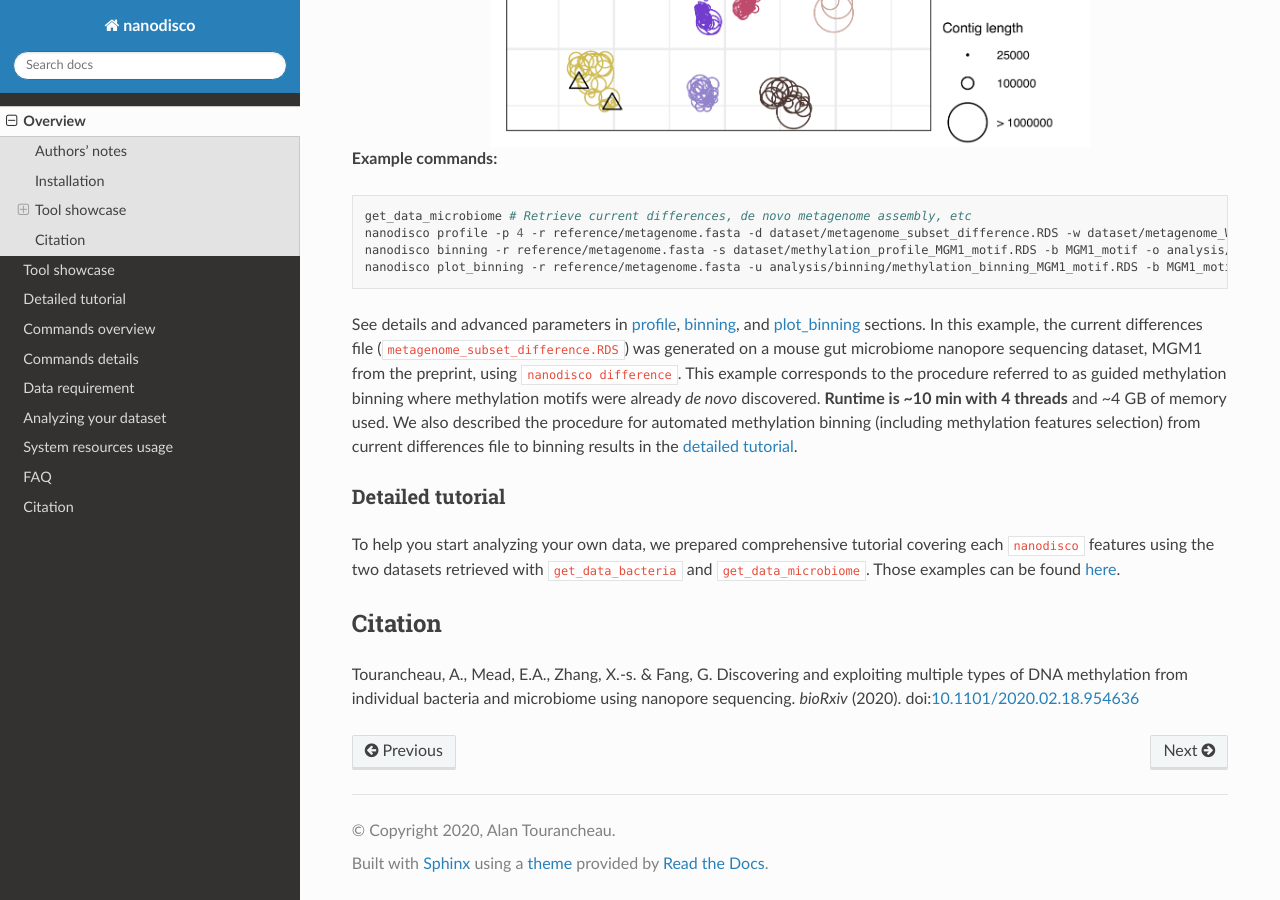
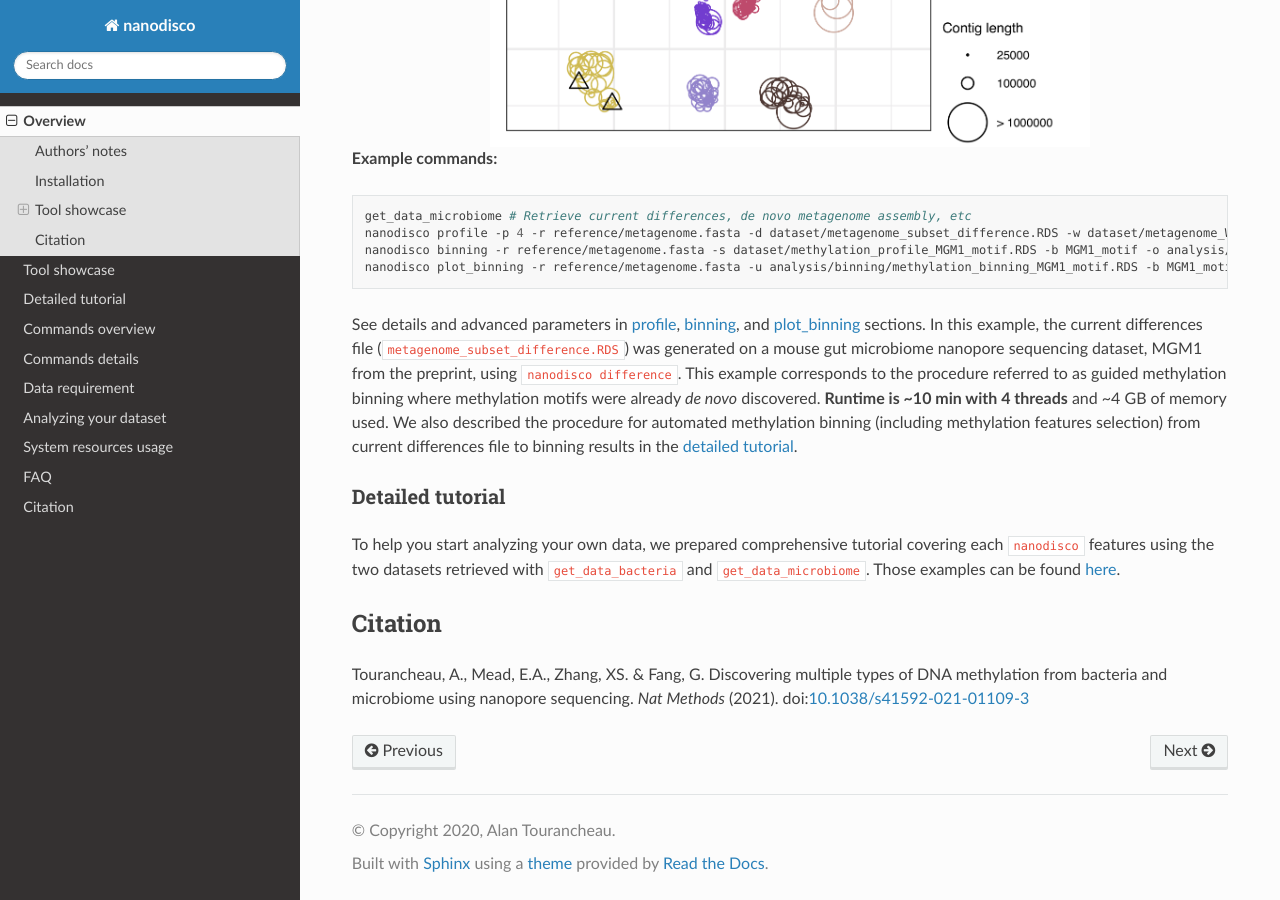
Before and after one commit to fanglab/nanodisco, a Sphinx documentation site: the page built from docs/overview.rst, in a window 1280 px wide and 900 px high, scrolled down 3261 px. Built offline with Sphinx 7.4.7 and the Read the Docs theme 2.0.0, drawn with Linux system fonts in a browser that asks for light colours.

Commit message:
Update overview.rst

```diff
--- a/docs/overview.rst
+++ b/docs/overview.rst
@@ -28,4 +28,4 @@ Installation
 Citation
 ========
 
-Tourancheau, A., Mead, E.A., Zhang, X.-s. & Fang, G. Discovering and exploiting multiple types of DNA methylation from individual bacteria and microbiome using nanopore sequencing. *bioRxiv* (2020). doi:`10.1101/2020.02.18.954636 <https://doi.org/10.1101/2020.02.18.954636>`_
+Tourancheau, A., Mead, E.A., Zhang, XS. & Fang, G. Discovering multiple types of DNA methylation from bacteria and microbiome using nanopore sequencing. *Nat Methods* (2021). doi:`10.1038/s41592-021-01109-3 <https://doi.org/10.1038/s41592-021-01109-3>`_
```
